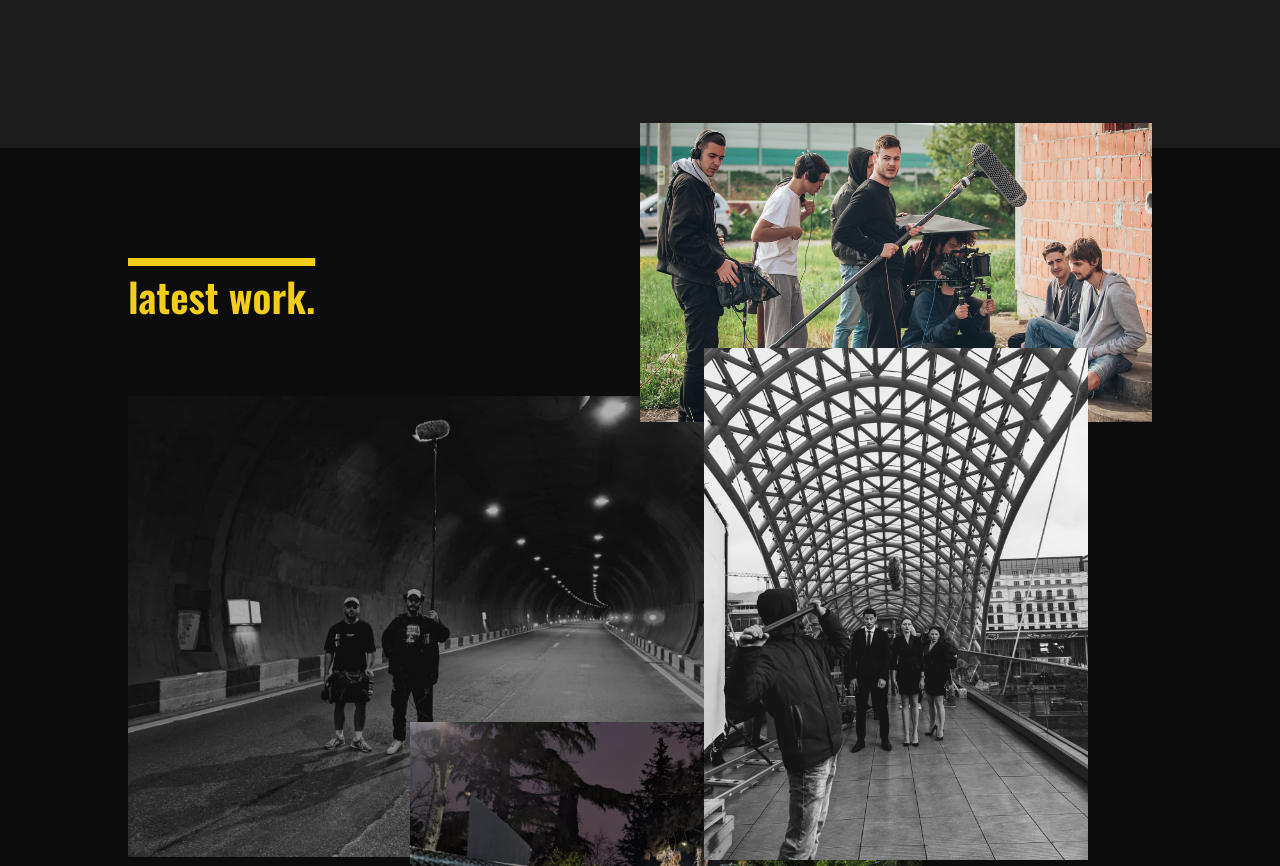
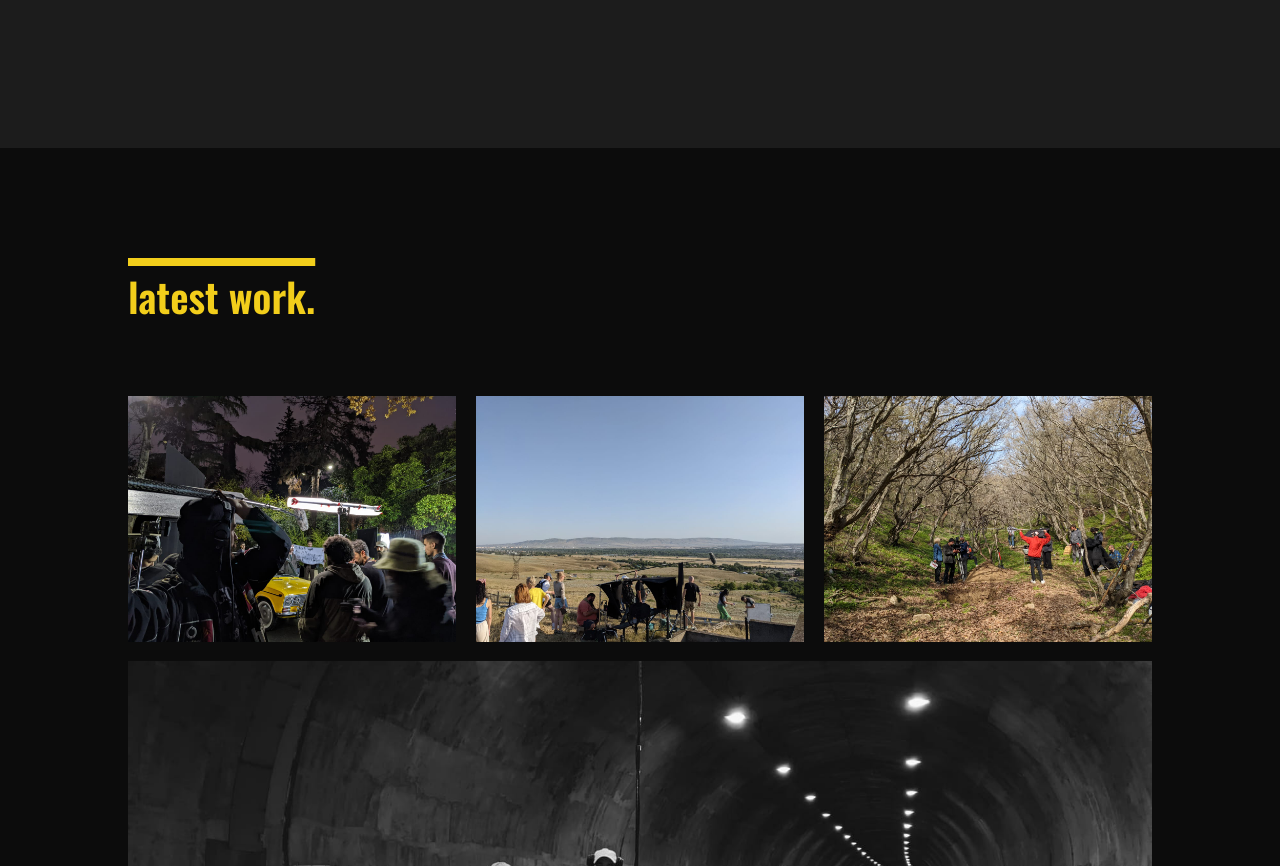
Before and after one commit to lukabakuradzee/locationsound, a plain HTML site: page index.html in a window 1280 px wide. Shown: the part 2100-2966 px from the top of the page. Drawn offline with nearby package versions, Linux system fonts and the light colour scheme.

Commit message:
index edited

```diff
--- a/css/style.css
+++ b/css/style.css
@@ -266,79 +266,41 @@ ul li a:hover {
   margin-bottom: 2em;
 }
 
-.ourwork_box_1 {
-  width: 60%;
-  margin-bottom: 22em;
+.ourwork_box_photo {
+  /* border: 2px  solid #f2ce1b; */
+  display: flex;
+  flex-wrap: wrap;
+  row-gap: 1em;
+  justify-content: space-between;
+  margin-bottom: 3em;
 }
 
-.ourwork_photo_box {
-  transition: 0.5s ease;
-  /* border: 2px solid red; */
+.photo_box1 {
+  width: 32%;
+
 }
 
 .ourwork_photo1 {
   width: 100%;
   height: auto;
-  filter: brightness(70%) contrast(100%) saturate(0%) blur(0px) hue-rotate(0deg);
+  /* filter: brightness(70%) contrast(100%) saturate(0%) blur(0px) hue-rotate(0deg); */
 }
 
-.ourwork_photo_box:hover {
-  transform: translateY(-5%);
+.third_photo_wide {
+  width: 100%;
 }
 
-.box_photo2 {
-  width: 40%;
-  z-index: 1;
-  position: absolute;
-  top: -2%;
-  left: 50%;
-  transition: 0.5s;
+.third_photo_wide {
+  height: 500px;
+  background-image: url("../photos/af583ebe-d990-4a9a-b74b-b0d576eb05c8\ 2.JPG");
+  background-size: cover;
+  background-position: center;
+  background-repeat: no-repeat;
 }
 
-.box_photo2:hover {
-  transform: translateY(-5%);
-}
 
-.our_work_photo2 {
-  width: 100%;
-  height: auto;
-}
 
-.box_photo3 {
-  width: 40%;
-  z-index: 2;
-  position: absolute;
-  top: 46%;
-  left: 32%;
-  transition: 0.5s;
-}
 
-.our_work_photo3 {
-  width: 100%;
-  height: auto;
-}
-
-.box_photo3:hover {
-  transform: translateY(-5%);
-}
-
-.box_photo4 {
-  width: 30%;
-  position: absolute;
-  z-index: 3;
-  top: 16%;
-  left: 55%;
-  transition: 0.5s;
-}
-
-.our_work_photo4 {
-  width: 100%;
-  height: auto;
-}
-
-.box_photo4:hover {
-  transform: translateY(-5%);
-}
 
 .button_view_projects {
   background-color: inherit;
--- a/index.html
+++ b/index.html
@@ -199,23 +199,25 @@
 
       <!-- SECTION 4 OUR WORK -->
       <section class="section_our_work">
-        <div class="ourwork_box_1">
           <h2 class="our_work_text">latest work.</h2>
-          <div class="ourwork_photo_box">
-            <img class="ourwork_photo1" src="photos/af583ebe-d990-4a9a-b74b-b0d576eb05c8 2.JPG" alt="" />
-          </div>
+          <div class="ourwork_box_photo">
+           <div class="photo_box1">
+              <img class="ourwork_photo1" src="photos/24e00db7-4a33-4dd4-aac9-4cac50c4ed5e.JPG" alt="">
            </div>
 
-        <div class="box_photo2">
-          <img class="our_work_photo2" src="photos/record3.jpeg" alt="" />
+           <div class="photo_box1">
+            <img class="ourwork_photo1" src="photos/port3.JPG" alt="">
          </div>
 
-        <div class="box_photo3">
-          <img class="our_work_photo3" src="photos/24e00db7-4a33-4dd4-aac9-4cac50c4ed5e.JPG" alt="" />
+         <div class="photo_box1">
+          <img class="ourwork_photo1" src="photos/port1.JPG" alt="">
        </div>
 
-        <div class="box_photo4">
-          <img class="our_work_photo4" src="photos/port4.JPG" alt="" />
+       <div class="photo_box1 third_photo_wide">
+
+     </div>
+
+
           </div>
 
         <a href="#"
```
Also changed, not shown: portfolio.html (+0 -1 lines). Lines whose indentation alone changed are shown as unchanged.
